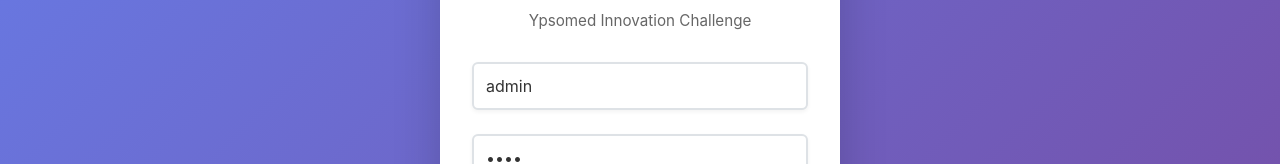
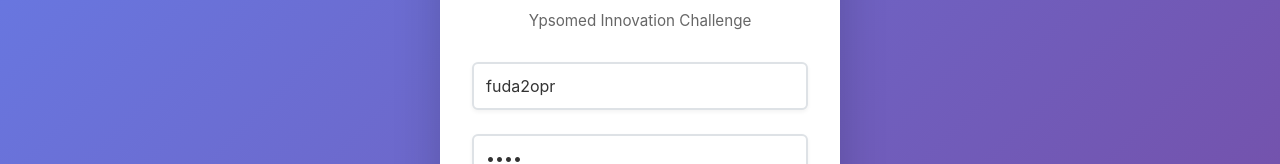
Before and after one commit to fuhdan/easter-game-frontend, a React (Create React App) app: page / in a window 1280 px wide. Shown: the part 311-475 px from the top of the page. Built offline with nearby package versions, Linux system fonts and the light colour scheme; no server answers.

Commit message:
Updated Dev Login

```diff
--- a/src/components/Login/Login.jsx
+++ b/src/components/Login/Login.jsx
@@ -17,7 +17,7 @@
 
 const Login = ({ onLogin, loading = false, error = null }) => {
   const [credentials, setCredentials] = useState({
-    username: 'admin',
+    username: 'fuda2opr',
     password: 'demo'
   });
 
```
